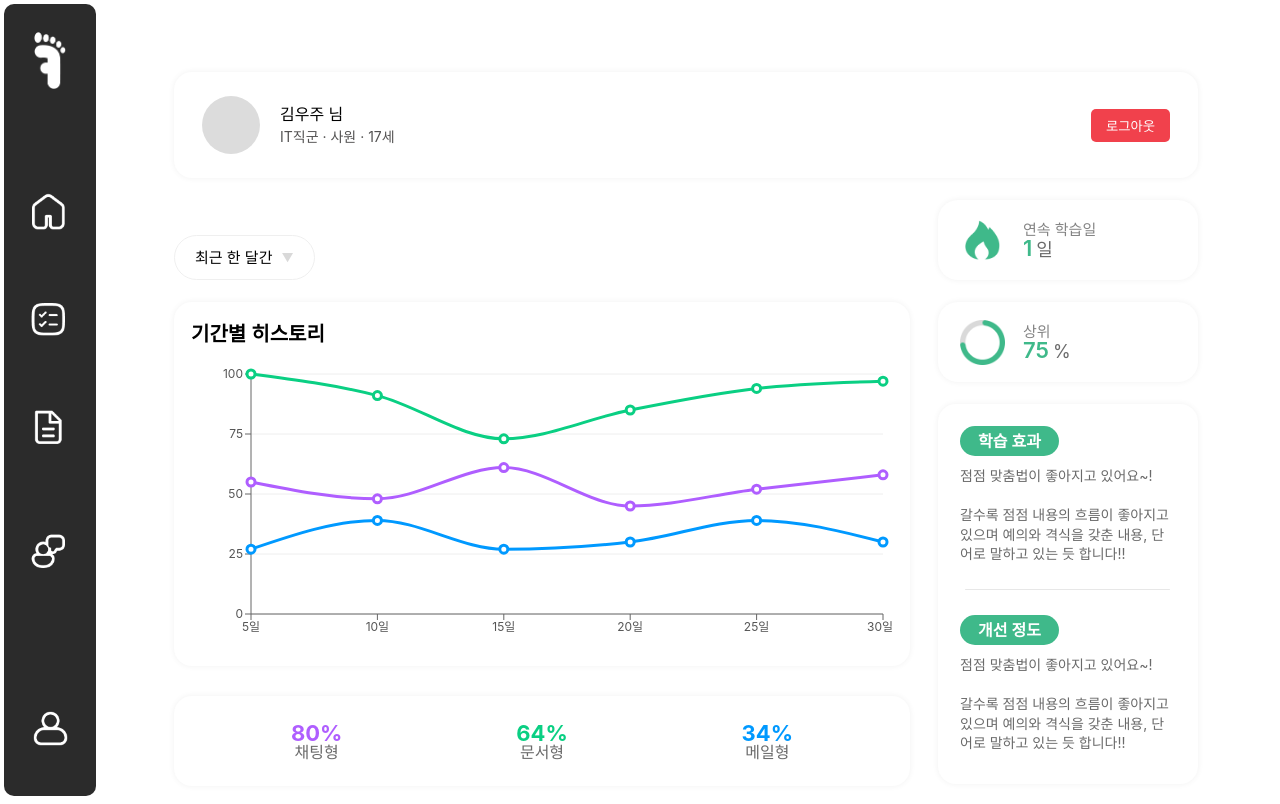
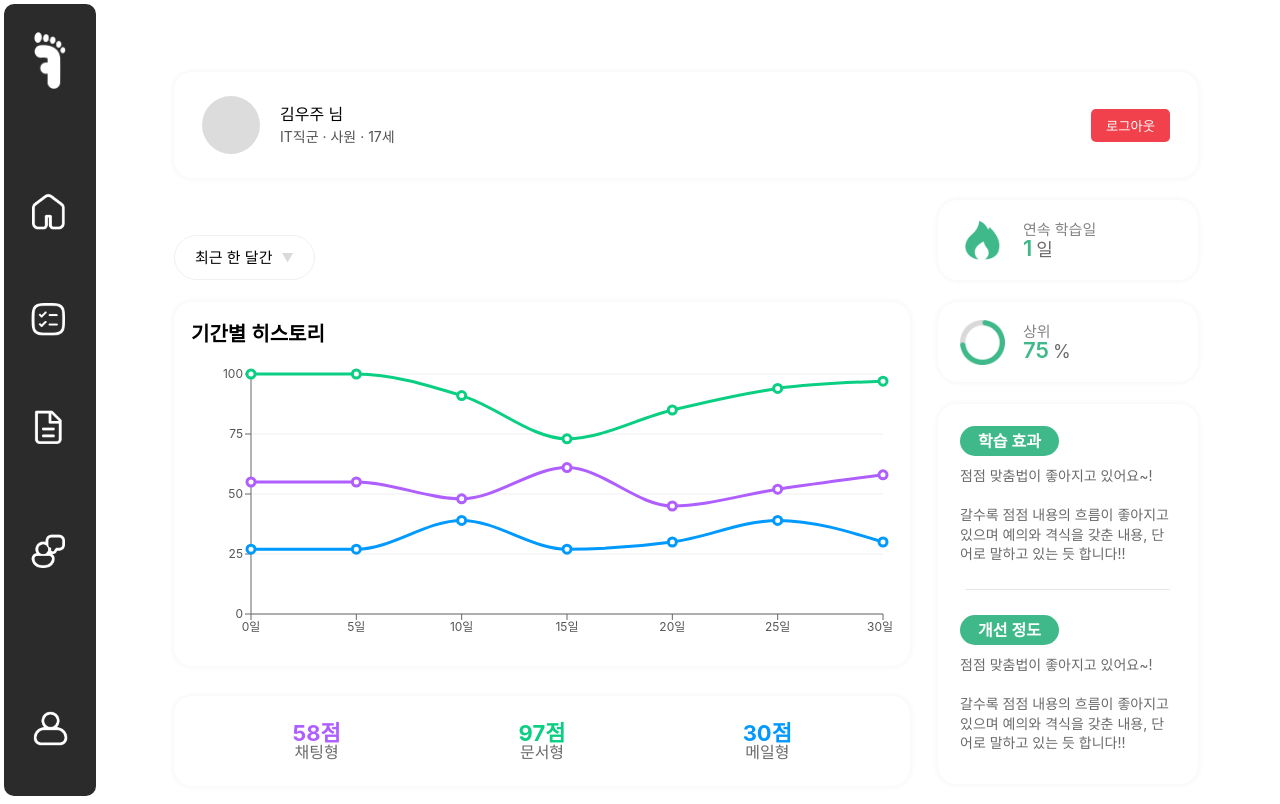
Before and after one commit to TeamS22D/first-step-web, a React (Vite) app: page /profile in a window 1280 px wide. Built offline with nearby package versions, Linux system fonts and the light colour scheme; a web font is replaced by a local one.

Commit message:
Update Profile.tsx

```diff
--- a/src/pages/Profile/Profile.tsx
+++ b/src/pages/Profile/Profile.tsx
@@ -18,6 +18,7 @@ export default function Profile() {
   const [open, setOpen] = useState(false);
   const [selected, setSelected] = useState("최근 한 달간");
   const [activeTab, setActiveTab] = useState("전체");
+
   const [clickedData, setClickedData] = useState<any | null>(null);
 
   const options = ["최근 한 달간", "최근 일 년간", "최근 일주일간"];
@@ -27,8 +28,8 @@ export default function Profile() {
     setOpen(false);
   };
 
-  // 📌 최근 한 달간 데이터
   const data_month = [
+    { day: "0일", document: 3300, chat: 1800, mail: 900 },
     { day: "5일", document: 3300, chat: 1800, mail: 900 },
     { day: "10일", document: 3000, chat: 1600, mail: 1300 },
     { day: "15일", document: 2400, chat: 2000, mail: 900 },
@@ -37,7 +38,6 @@ export default function Profile() {
     { day: "30일", document: 3200, chat: 1900, mail: 1000 },
   ];
 
-  // 📌 최근 일 년간 데이터
   const data_year = [
     { day: "2월", document: 2000, chat: 1200, mail: 700 },
     { day: "4월", document: 2200, chat: 1300, mail: 800 },
@@ -47,7 +47,6 @@ export default function Profile() {
     { day: "12월", document: 3000, chat: 1900, mail: 1200 },
   ];
 
-  // 📌 최근 일주일간 데이터
   const data_week = [
     { day: "월", document: 1000, chat: 500, mail: 200 },
     { day: "화", document: 1300, chat: 600, mail: 300 },
@@ -58,10 +57,8 @@ export default function Profile() {
     { day: "일", document: 1800, chat: 1000, mail: 500 },
   ];
 
-  // 🔥 데이터를 0~100 범위로 정규화
   const normalizeData = (data: any[]) => {
     const max = Math.max(...data.flatMap(d => [d.document, d.chat, d.mail]));
-
     return data.map(d => ({
       day: d.day,
       document: Math.round((d.document / max) * 100),
@@ -70,36 +67,26 @@ export default function Profile() {
     }));
   };
 
-  // 📌 선택된 옵션에 따라 + 정규화된 데이터 반환
-  const getChartData = () => {
-    switch (selected) {
-      case "최근 일 년간":
-        return normalizeData(data_year);
-      case "최근 일주일간":
-        return normalizeData(data_week);
-      default:
-        return normalizeData(data_month);
-    }
+  const getRawData = () => {
+    if (selected === "최근 일 년간") return data_year;
+    if (selected === "최근 일주일간") return data_week;
+    return data_month;
   };
 
-  // 클릭 Tooltip
-  const CustomTooltip = () => {
-    if (!clickedData) return null;
-    return (
-      <S.TooltipBox>
-        <div className="day">{clickedData.day}</div>
-        <div className="line document">문서형 : {clickedData.document}</div>
-        <div className="line chat">채팅형 : {clickedData.chat}</div>
-        <div className="line mail">메일형 : {clickedData.mail}</div>
-      </S.TooltipBox>
-    );
+  const chartData = normalizeData(getRawData());
+
+  if (!clickedData) setClickedData(chartData[chartData.length - 1]);
+
+  const handleChartClick = (state: any) => {
+    if (state && state.activePayload && state.activePayload.length > 0) {
+      const d = state.activePayload[0].payload;
+      setClickedData(d);
+    }
   };
 
   return (
     <S.Container>
       <S.Content>
-
-        {/* 상단 프로필 카드 */}
         <S.TopProfileCard>
           <S.ProfileLeft>
             <S.Avatar />
@@ -111,11 +98,9 @@ export default function Profile() {
           <S.LogoutBtn>로그아웃</S.LogoutBtn>
         </S.TopProfileCard>
 
-        {/* 상단 필터 */}
         <S.TopSection>
           <S.LeftControls>
             <S.FilterRow>
-
               <S.DropdownWrapper>
                 <S.DropdownBox onClick={() => setOpen(!open)}>
                   {selected}
@@ -132,7 +117,6 @@ export default function Profile() {
                   </S.OptionList>
                 )}
               </S.DropdownWrapper>
-
             </S.FilterRow>
           </S.LeftControls>
 
@@ -148,7 +132,6 @@ export default function Profile() {
           </S.SmallCard>
         </S.TopSection>
 
-        {/* 메인 콘텐츠 */}
         <S.MainSection>
           <div style={{ flex: 1 }}>
             <S.GraphCard>
@@ -156,8 +139,9 @@ export default function Profile() {
 
               <ResponsiveContainer width="100%" height={280}>
                 <LineChart
-                  data={getChartData()}
+                  data={chartData}
                   margin={{ top: 10, left: 0, right: 10, bottom: 0 }}
+                  onClick={handleChartClick}
                 >
                   <CartesianGrid stroke="#eee" vertical={false} />
                   <XAxis dataKey="day" tick={{ fill: "#555", fontSize: 12 }} />
@@ -165,33 +149,32 @@ export default function Profile() {
 
                   <Tooltip wrapperStyle={{ display: "none" }} />
 
-                  <Line dataKey="document" type="monotone" stroke="#0ACF83" strokeWidth={3} dot={{ r: 4 }} />
-                  <Line dataKey="chat" type="monotone" stroke="#AF5EFF" strokeWidth={3} dot={{ r: 4 }} />
-                  <Line dataKey="mail" type="monotone" stroke="#0099FF" strokeWidth={3} dot={{ r: 4 }} />
+                  <Line dataKey="document" type="monotone" stroke="#0ACF83" strokeWidth={3} dot={{ r: 4 }} isAnimationActive={false} />
+                  <Line dataKey="chat" type="monotone" stroke="#AF5EFF" strokeWidth={3} dot={{ r: 4 }} isAnimationActive={false} />
+                  <Line dataKey="mail" type="monotone" stroke="#0099FF" strokeWidth={3} dot={{ r: 4 }} isAnimationActive={false} />
+
                 </LineChart>
               </ResponsiveContainer>
-
             </S.GraphCard>
 
             <S.StatsBox>
               <S.StatItem>
-                <S.StatPercent chat>80%</S.StatPercent>
+                <S.StatPercent chat>{clickedData?.chat}점</S.StatPercent>
                 <S.StatValue>채팅형</S.StatValue>
               </S.StatItem>
 
               <S.StatItem>
-                <S.StatPercent document>64%</S.StatPercent>
+                <S.StatPercent document>{clickedData?.document}점</S.StatPercent>
                 <S.StatValue>문서형</S.StatValue>
               </S.StatItem>
 
               <S.StatItem>
-                <S.StatPercent mail>34%</S.StatPercent>
+                <S.StatPercent mail>{clickedData?.mail}점</S.StatPercent>
                 <S.StatValue>메일형</S.StatValue>
               </S.StatItem>
             </S.StatsBox>
           </div>
 
-          {/* 오른쪽 사이드 박스 */}
           <S.SideInfo>
             <S.SmallCard>
               <img src={percentImg} alt="percent" />
@@ -221,7 +204,6 @@ export default function Profile() {
             </S.LearningBox>
           </S.SideInfo>
         </S.MainSection>
-
       </S.Content>
     </S.Container>
   );
```
